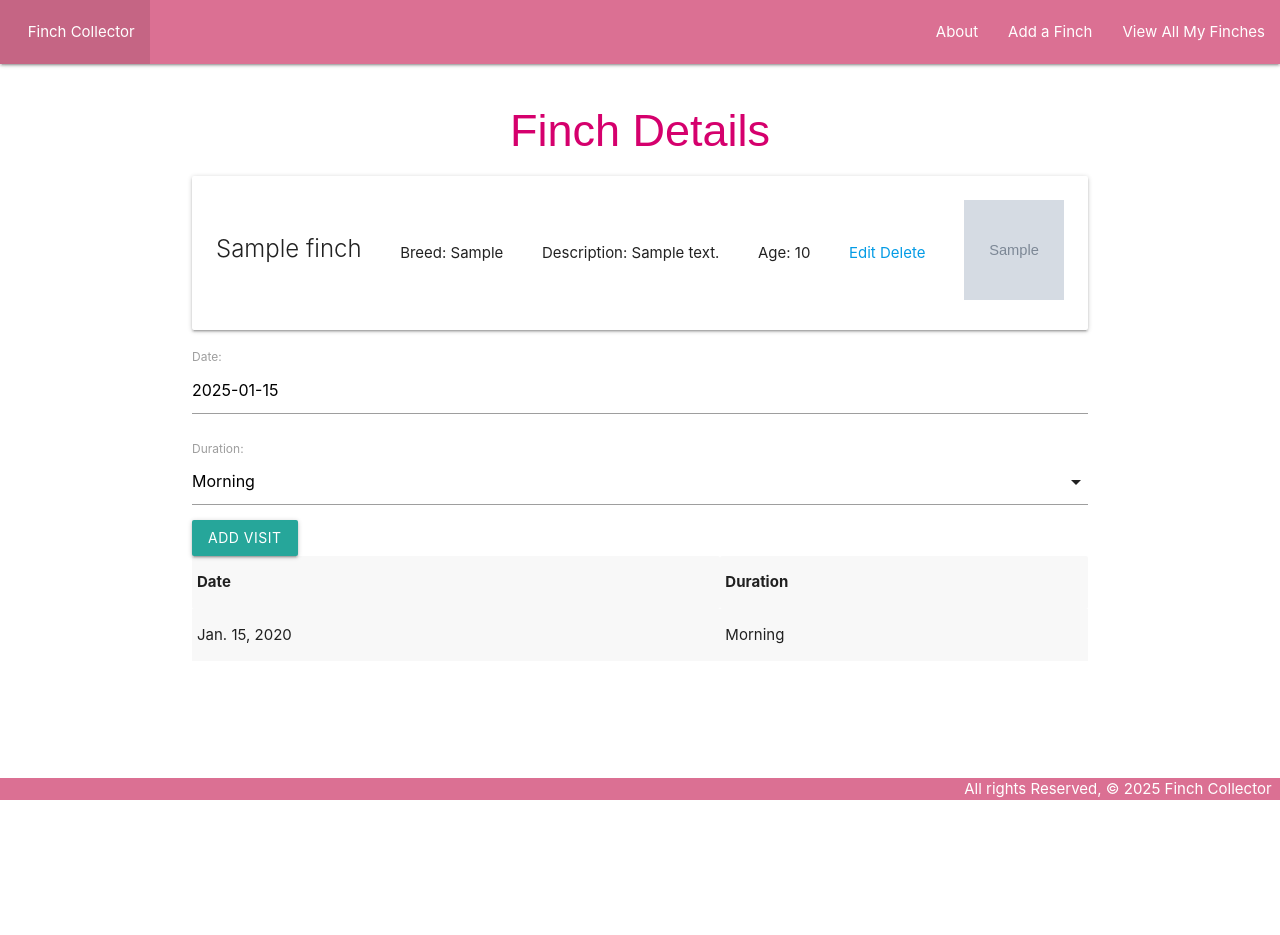
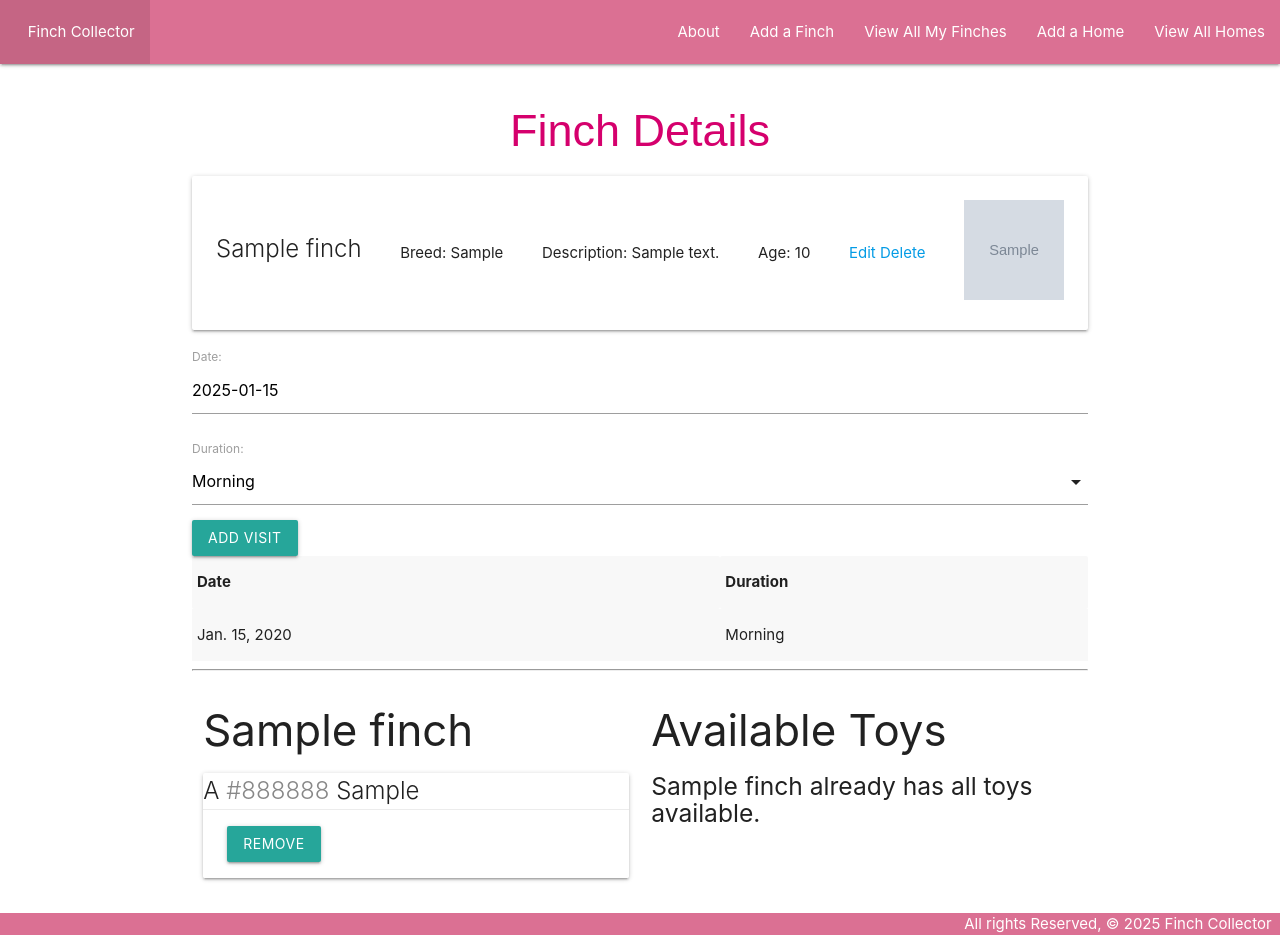
Before and after one commit to mahalabsi/collector-lab, a Django app: page /finches/1/ in a window 1280 px wide. Before the commit the page ends 800 px from the top, so only its background shows below. Run offline with Django 5.2, Linux system fonts and the light colour scheme; tables that the repository leaves empty hold one stand-in row (values such as "Sample post"); grey boxes marked "Sample" are stand-in pictures.

Commit message:
done with assoc

```diff
--- a/finchcollector/main_app/admin.py
+++ b/finchcollector/main_app/admin.py
@@ -1,4 +1,5 @@
 from django.contrib import admin
-from .models import Finch
+from .models import Finch, Home
 # Register your models here.
 admin.site.register(Finch)
+admin.site.register(Home)
--- a/finchcollector/main_app/models.py
+++ b/finchcollector/main_app/models.py
@@ -7,7 +7,14 @@ DURATIONS = (
     ('N', 'Night')
 )
 
+class Home(models.Model):
+    type=models.CharField(max_length=50)
+    color=models.CharField(max_length=20)
+    def __str__(self):
+        return self.type
 
+    def get_absolute_url(self):
+        return reverse('homes_detail',kwargs={'pk': self.id})
 
 
 
@@ -19,6 +26,7 @@ class Finch(models.Model):
     age = models.IntegerField()
     # image = models.CharField(default=None, blank=True, null=True, max_length=2000)
     image = models.ImageField(upload_to='main_app/static/uploads/', default="")
+    homes = models.ManyToManyField(Home)
 
     def get_absolute_url(self):
         return reverse('detail', kwargs={'finch_id': self.id})
--- a/finchcollector/main_app/templates/base.html
+++ b/finchcollector/main_app/templates/base.html
@@ -27,6 +27,8 @@
             <li><a href="{% url 'about' %}">About</a></li>
             <li><a href="{% url 'finches_create' %}">Add a Finch</a></li>
             <li><a href="{% url 'index' %}">View All My Finches</a></li>
+            <li><a href="{%url 'homes_create'%}">Add a Home</a></li>
+            <li><a href="{%url 'homes_index'%}">View All Homes</a></li>
           </ul>
         </div>
       </nav>
--- a/finchcollector/main_app/templates/finches/detail.html
+++ b/finchcollector/main_app/templates/finches/detail.html
@@ -54,6 +54,57 @@
     </tbody>
   </table>
 </div>
+<hr />
+
+<div class="row">
+  <div class="col s6">
+    <h3>{{finch.name}}</h3>
+
+    {% if finch.homes.count %} {%for home in finch.homes.all %}
+    <div class="card">
+      <div class="'card-content">
+        <span class="card-title">
+          A
+          <span style="color: {{home.color}}">{{home.color}}</span>
+          {{home.type}}
+        </span>
+      </div>
+      <div class="card-action">
+        <form action="{% url 'unassoc_home' finch.id home.id %}" method="post">
+          {% csrf_token %}
+          <button type="submit" class="btn">Remove</button>
+        </form>
+      </div>
+    </div>
+    {%endfor%} {%else%}
+    <h5>No Homes</h5>
+    {%endif%}
+  </div>
+  <div class="col s6">
+    <h3>Available Toys</h3>
+
+    {% if homes.count %} {% for home in homes.all %}
+    <div class="card">
+      <div class="card-content">
+        <span class="card-title">
+          A
+          <span style="color: {{ home.color }}">{{ home.color }}</span>
+          {{home.type}}
+        </span>
+      </div>
+
+      <div class="card-action">
+        <form action="{% url 'assoc_home' finch.id home.id %}" method="post">
+          {% csrf_token %}
+          <button type="submit" class="btn">Add</button>
+        </form>
+      </div>
+    </div>
+    {% endfor %} {% else %}
+    <h5>{{ finch.name }} already has all toys available.</h5>
+    {% endif %}
+  </div>
+</div>
 
 <script>
   var dateEl = document.getElementById('id_date')
--- a/finchcollector/main_app/urls.py
+++ b/finchcollector/main_app/urls.py
@@ -8,6 +8,17 @@ urlpatterns = [
     path('finches/create/', views.FinchCreate.as_view(), name='finches_create'),
     path('finches/<int:pk>/update/', views.FinchUpdate.as_view(), name='finches_update'),
     path('finches/<int:pk>/delete/', views.FinchDelete.as_view(), name='finches_delete'),
-    path('finch/<int:finch_id>/add_visit',views.add_visit, name='add_visit')
+    path('finch/<int:finch_id>/add_visit',views.add_visit, name='add_visit'),
+
+        # CRUD for toys using CBV's
+    path('homes/', views.HomeList.as_view(), name='homes_index'),
+    path('homes/<int:pk>', views.HomeDetail.as_view(), name='homes_detail'),
+    path('homes/create/', views.HomeCreate.as_view(), name='homes_create'),
+    path('homes/<int:pk>/update/',views.HomeUpdate.as_view(), name='homes_update'),
+    path('homes/<int:pk>/delete/',views.HomeDelete.as_view(), name='homes_delete'),
+    # associate a toy w/ a cat (M:M)
+    path('/finches/<int:finch_id>/assoc_home/<int:home_id>/', views.assoc_home, name='assoc_home'),
+    # Unassociate a toy w/ a cat (M:M)
+    path('/finches/<int:finch_id>/unassoc_home/<int:home_id>/', views.unassoc_home, name='unassoc_home'),
 
 ]
--- a/finchcollector/main_app/views.py
+++ b/finchcollector/main_app/views.py
@@ -1,8 +1,10 @@
 from django.shortcuts import render, redirect
 from django.http import HttpResponse
-from .models import Finch
+from .models import Finch, Home
 # Create your views here.
 from django.views.generic.edit import CreateView, UpdateView, DeleteView
+from django.views.generic import ListView, DetailView
+
 from .forms import VisitForm
 
 class FinchCreate(CreateView):
@@ -16,6 +18,27 @@ class FinchDelete(DeleteView):
     model = Finch
     success_url = '/finches/'
 
+#Homes
+class HomeList(ListView):
+    model= Home
+
+class HomeDetail(DetailView):
+    model=Home
+
+class HomeCreate(CreateView):
+    model=Home
+    fields= '__all__'
+
+class HomeUpdate(UpdateView):
+    model=Home
+    fields=['type', 'color']
+
+class HomeDelete(DeleteView):
+    model=Home
+    success_url='/homes/'
+
+
+
 
 def home(request):
     return render(request, 'home.html')
@@ -24,10 +47,17 @@ def about(request):
 def finch_index(request):
     finches=Finch.objects.all()
     return render(request, 'finches/index.html',{'finches':finches})
+
+
+
 def finches_detail(request, finch_id):
     finch= Finch.objects.get(id=finch_id)
     visit_form = VisitForm
-    return render(request, 'finches/detail.html',{'finch':finch, 'visit_form': visit_form})
+    homes_finch_doesnt_have = Home.objects.exclude(id__in = finch.homes.all().values_list('id'))
+    return render(request, 'finches/detail.html',{'finch':finch, 'visit_form': visit_form, 'homes':homes_finch_doesnt_have})
+
+
+
 def add_visit(request, finch_id):
     form = VisitForm(request.POST)
     if form.is_valid():
@@ -35,3 +65,13 @@ def add_visit(request, finch_id):
         new_visit.finch_id = finch_id
         new_visit.save()
     return redirect('detail', finch_id = finch_id)
+
+def assoc_home(request, finch_id, home_id):
+    #toys is the m:m field name
+    Finch.objects.get(id=finch_id).homes.add(home_id)
+    return redirect('detail', finch_id = finch_id)
+
+def unassoc_home(request, finch_id, home_id):
+    #toys is the m:m field name
+    Finch.objects.get(id=finch_id).homes.remove(home_id)
+    return redirect('detail', finch_id = finch_id)
```
Also changed, not shown: finchcollector/main_app/templates/main_app/home_confirm_delete.html (added, +15 -0 lines), finchcollector/main_app/templates/main_app/home_detail.html (added, +20 -0 lines), finchcollector/main_app/templates/main_app/home_form.html (added, +13 -0 lines), finchcollector/main_app/templates/main_app/home_list.html (added, +14 -0 lines), finchcollector/main_app/migrations/0003_home.py (added), finchcollector/main_app/migrations/0004_finch_homes.py (added).
